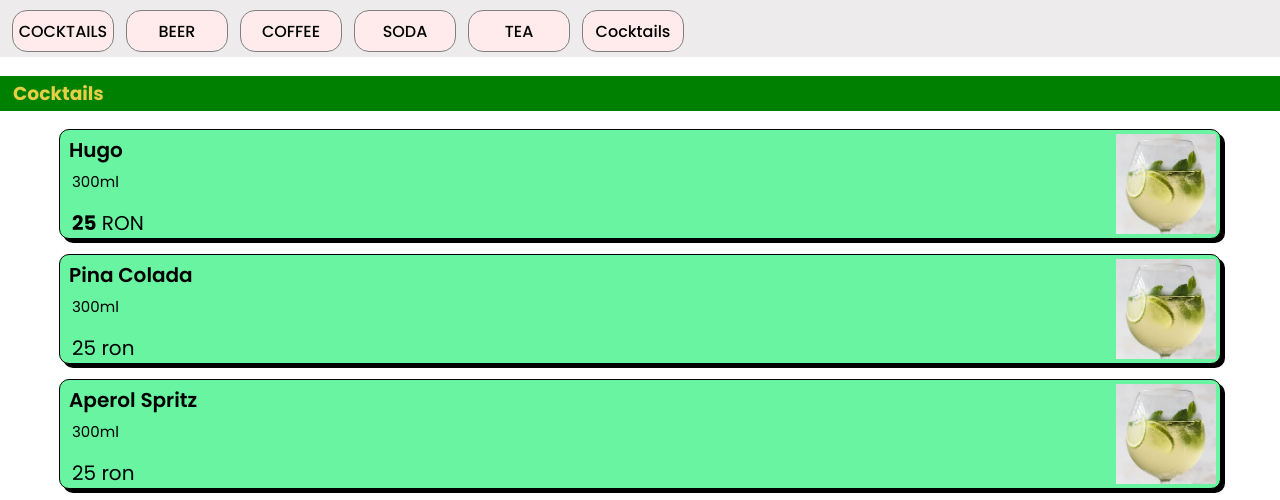
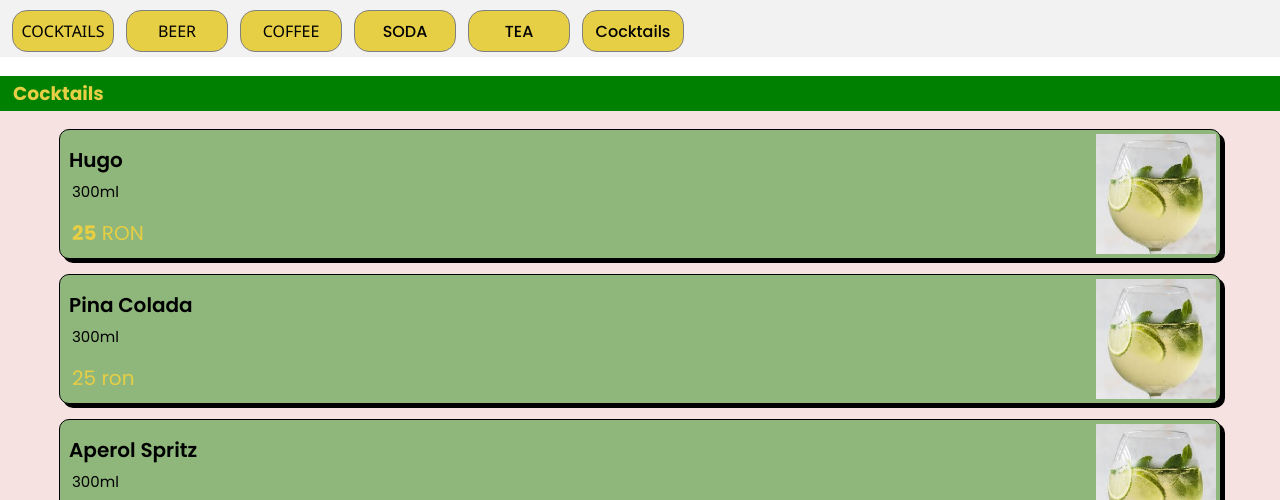
Before and after one commit to Golomanee/PodulViilor9, a plain HTML site: page index.html in a window 1280 px wide. Shown: the part 300-800 px from the top of the page. Drawn offline with Linux system fonts and the light colour scheme.

Commit message:
Update index.css

```diff
--- a/index.css
+++ b/index.css
@@ -18,7 +18,7 @@ html {
     z-index: 1000;
     padding-top: 10px;
     padding-bottom: 5px;
-    background-color: rgba(233, 230, 230, 0.8);
+    background-color: rgba(216, 212, 212, 0.3);
 }
 
 .cautare::-webkit-scrollbar {
@@ -29,6 +29,7 @@ html {
 a {
     text-decoration: none;
     color: black;
+    font-family:'Segoe UI', Tahoma, Geneva, Verdana, sans-serif;
 }
 
 .item {
@@ -41,7 +42,7 @@ a {
     border-radius: 15px;
     border-color: gray;
     margin-left: 12px;
-    background-color: rgb(255, 235, 235);
+    background-color: rgb(230, 206, 69);
     font-weight: 500;
 }
 
@@ -69,7 +70,7 @@ a {
 .produs {
     width: 90%;
     margin: auto;
-    height: 100px;
+    height: 120px;
     display: flex;
     align-items: center;
     justify-content: space-between;
@@ -79,7 +80,7 @@ a {
     padding: 4px;
     margin-bottom: 15px;
     box-shadow: 4px 4px;
-    background-color: rgb(104, 244, 160);
+    background-color: #8FB67B;
 
 }
 
@@ -111,6 +112,7 @@ a {
     margin-left: 3px;
     margin-bottom: 0;
     font-size: 20px;
+    color: rgb(230, 206, 69);
 }
 
 .categorie h3 {
@@ -124,4 +126,6 @@ a {
 
 .categorie {
     margin-bottom: 40px;
+    background-color: rgb(247, 226, 226);
+    padding-bottom: 10px;
 }
```
